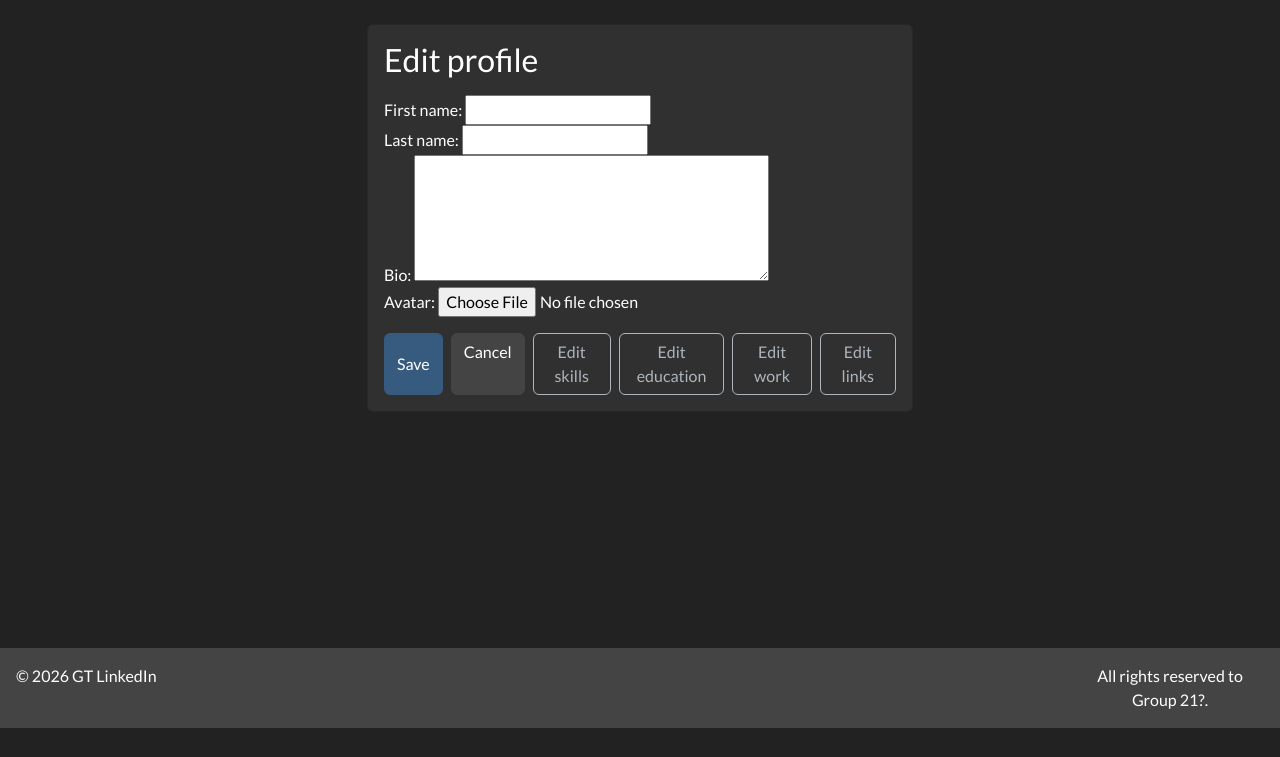
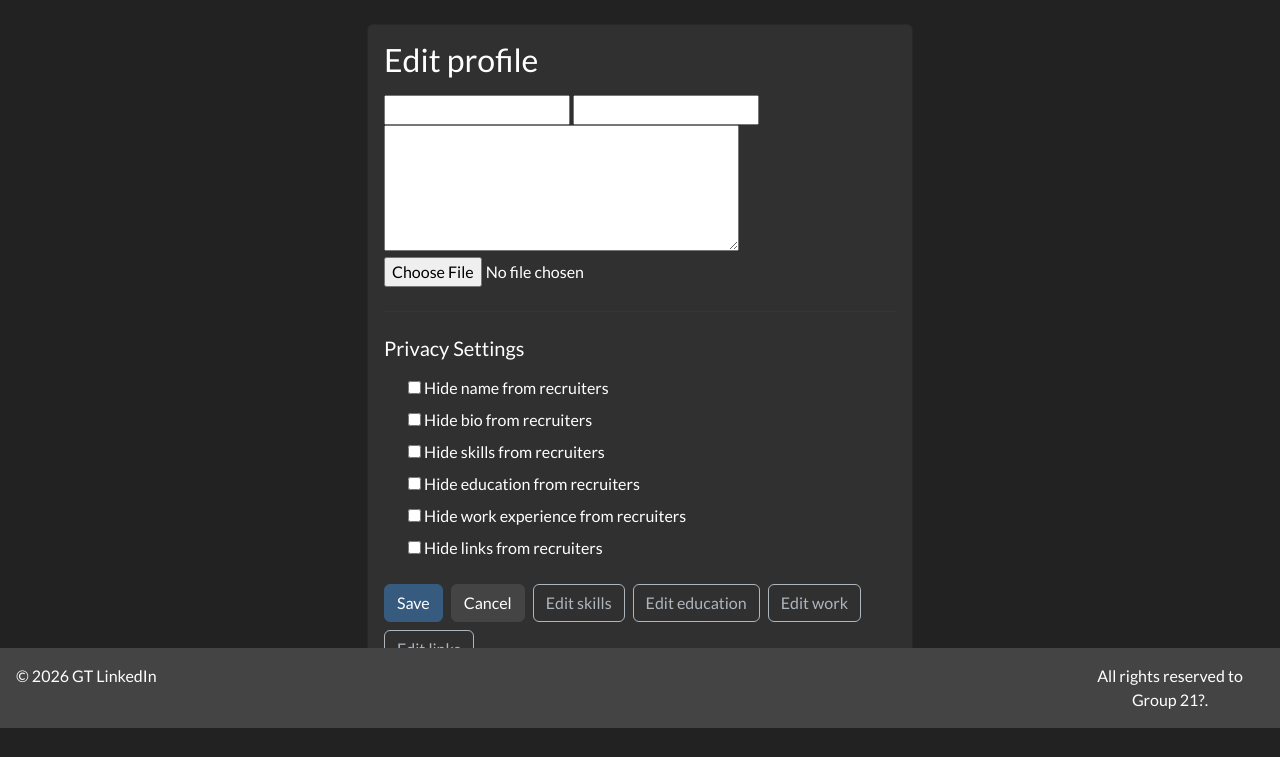
Before and after one commit to marketfailure/cs2340-project-1, a Django app: page /profiles/edit/me/ in a window 1280 px wide. Shown: the part 72-829 px from the top of the page. Before the commit the page ends 800 px from the top, so only its background shows below. Run offline with Django 5.2, Linux system fonts and the light colour scheme; the visitor is signed in with stand-in values (Sample User, id 1); some libraries are stand-ins or nearby versions.

Commit message:
feat(profile): add privacy features

```diff
--- a/profiles/forms.py
+++ b/profiles/forms.py
@@ -4,7 +4,18 @@ from .models import Profile, Skill, Education, WorkExperience, AboutLink
 class ProfileEditForm(forms.ModelForm):
     class Meta:
         model = Profile
-        fields = ['first_name', 'last_name', 'bio', 'avatar']
+        fields = [
+            'first_name',
+            'last_name',
+            'bio',
+            'avatar',
+            'hide_name_from_recruiters',
+            'hide_bio_from_recruiters',
+            'hide_skills_from_recruiters',
+            'hide_education_from_recruiters',
+            'hide_work_from_recruiters',
+            'hide_links_from_recruiters',
+        ]
         widgets = {
             'bio': forms.Textarea(attrs={'rows': 5}),
         }
--- a/profiles/models.py
+++ b/profiles/models.py
@@ -13,6 +13,13 @@ class Profile(models.Model):
     first_name = models.CharField(max_length=128)
     last_name = models.CharField(max_length=128)
     bio = models.TextField()
+
+    hide_name_from_recruiters = models.BooleanField(default=False)
+    hide_bio_from_recruiters = models.BooleanField(default=False)
+    hide_skills_from_recruiters = models.BooleanField(default=False)
+    hide_education_from_recruiters = models.BooleanField(default=False)
+    hide_work_from_recruiters = models.BooleanField(default=False)
+    hide_links_from_recruiters = models.BooleanField(default=False)
 
     avatar = models.ImageField(upload_to='avatars/', blank=True, null=True)
 
--- a/profiles/templates/edit.html
+++ b/profiles/templates/edit.html
@@ -17,9 +17,59 @@
 
                     <form method="post" enctype="multipart/form-data">
                         {% csrf_token %}
-                        {{ form|bootstrap }}
 
-                        <div class="mt-3 d-flex gap-2">
+                        {{ form.first_name|bootstrap }}
+                        {{ form.last_name|bootstrap }}
+                        {{ form.bio|bootstrap }}
+                        {{ form.avatar|bootstrap }}
+
+                        <hr class="border-secondary my-4">
+
+                        <h5 class="mb-3">Privacy Settings</h5>
+
+                        <div class="form-check mb-2">
+                            {{ form.hide_name_from_recruiters }}
+                            <label class="form-check-label" for="{{ form.hide_name_from_recruiters.id_for_label }}">
+                                Hide name from recruiters
+                            </label>
+                        </div>
+
+                        <div class="form-check mb-2">
+                            {{ form.hide_bio_from_recruiters }}
+                            <label class="form-check-label" for="{{ form.hide_bio_from_recruiters.id_for_label }}">
+                                Hide bio from recruiters
+                            </label>
+                        </div>
+
+                        <div class="form-check mb-2">
+                            {{ form.hide_skills_from_recruiters }}
+                            <label class="form-check-label" for="{{ form.hide_skills_from_recruiters.id_for_label }}">
+                                Hide skills from recruiters
+                            </label>
+                        </div>
+
+                        <div class="form-check mb-2">
+                            {{ form.hide_education_from_recruiters }}
+                            <label class="form-check-label" for="{{ form.hide_education_from_recruiters.id_for_label }}">
+                                Hide education from recruiters
+                            </label>
+                        </div>
+
+                        <div class="form-check mb-2">
+                            {{ form.hide_work_from_recruiters }}
+                            <label class="form-check-label" for="{{ form.hide_work_from_recruiters.id_for_label }}">
+                                Hide work experience from recruiters
+                            </label>
+                        </div>
+
+                        <div class="form-check mb-2">
+                            {{ form.hide_links_from_recruiters }}
+                            <label class="form-check-label" for="{{ form.hide_links_from_recruiters.id_for_label }}">
+                                Hide links from recruiters
+                            </label>
+                        </div>
+
+                        <div class="mt-4 d-flex flex-wrap gap-2">
                             <button type="submit" class="btn btn-primary">Save</button>
                             <a class="btn btn-secondary" href="{% url 'profile_view' request.user.username %}">Cancel</a>
 
--- a/profiles/views.py
+++ b/profiles/views.py
@@ -24,7 +24,32 @@ def profile_view(request, username: str):
     except User.DoesNotExist:
         raise Http404('User not found')
 
-    return render(request, 'view.html', {'puser': user})
+    viewer_is_owner = request.user.is_authenticated and request.user.username == user.username
+    viewer_is_recruiter = (
+        request.user.is_authenticated and
+        request.user.groups.filter(name="recruiters").exists()
+    )
+
+    p = user.profile
+
+    can_show_name = viewer_is_owner or (not viewer_is_recruiter or not p.hide_name_from_recruiters)
+    can_show_bio = viewer_is_owner or (not viewer_is_recruiter or not p.hide_bio_from_recruiters)
+    can_show_skills = viewer_is_owner or (not viewer_is_recruiter or not p.hide_skills_from_recruiters)
+    can_show_education = viewer_is_owner or (not viewer_is_recruiter or not p.hide_education_from_recruiters)
+    can_show_work = viewer_is_owner or (not viewer_is_recruiter or not p.hide_work_from_recruiters)
+    can_show_links = viewer_is_owner or (not viewer_is_recruiter or not p.hide_links_from_recruiters)
+
+    return render(request, 'view.html', {
+        'puser': user,
+        'viewer_is_owner': viewer_is_owner,
+        'viewer_is_recruiter': viewer_is_recruiter,
+        'can_show_name': can_show_name,
+        'can_show_bio': can_show_bio,
+        'can_show_skills': can_show_skills,
+        'can_show_education': can_show_education,
+        'can_show_work': can_show_work,
+        'can_show_links': can_show_links,
+    })
 
 
 @login_required
```
Also changed, not shown: profiles/templates/view.html (+45 -6 lines).
